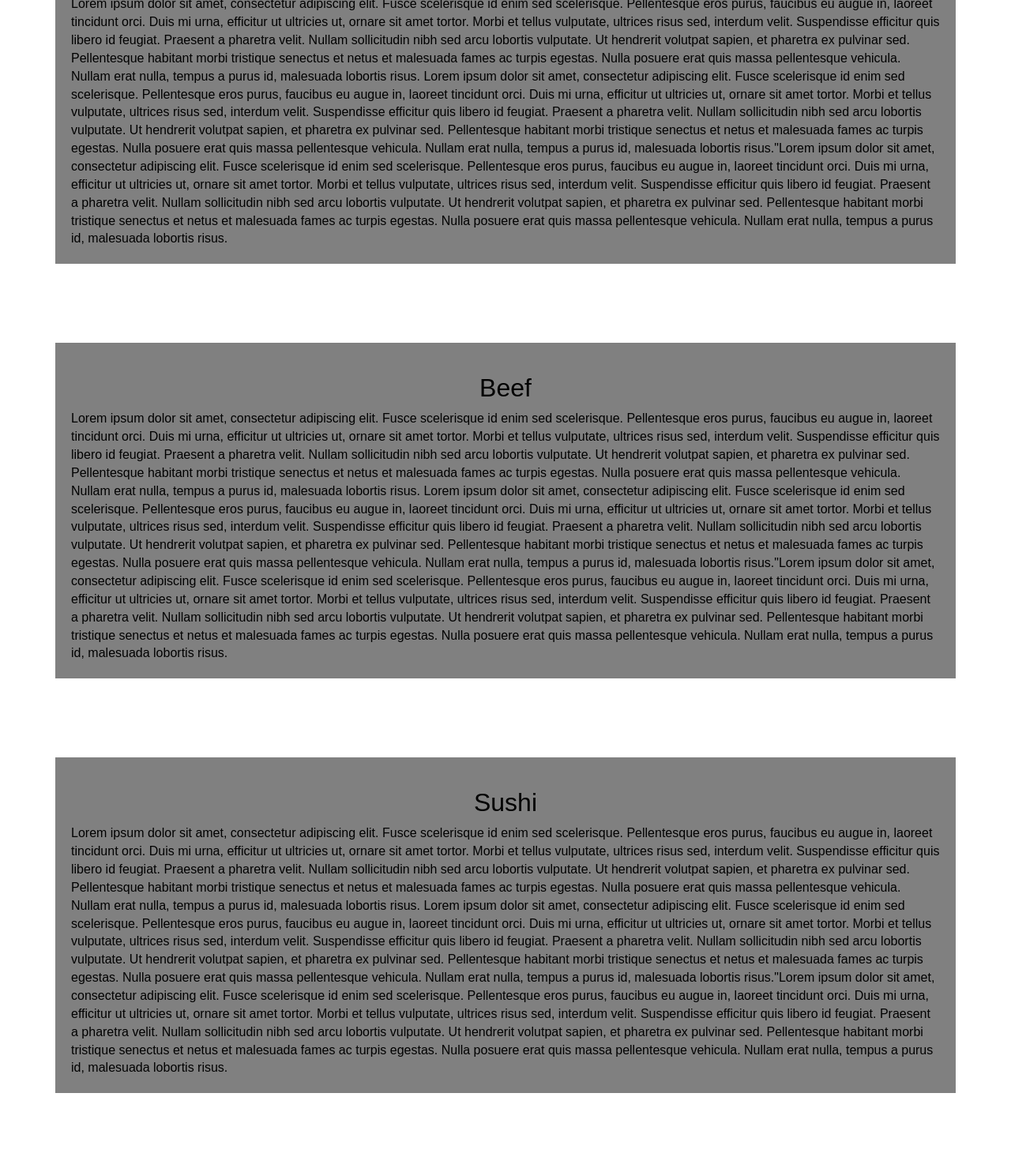
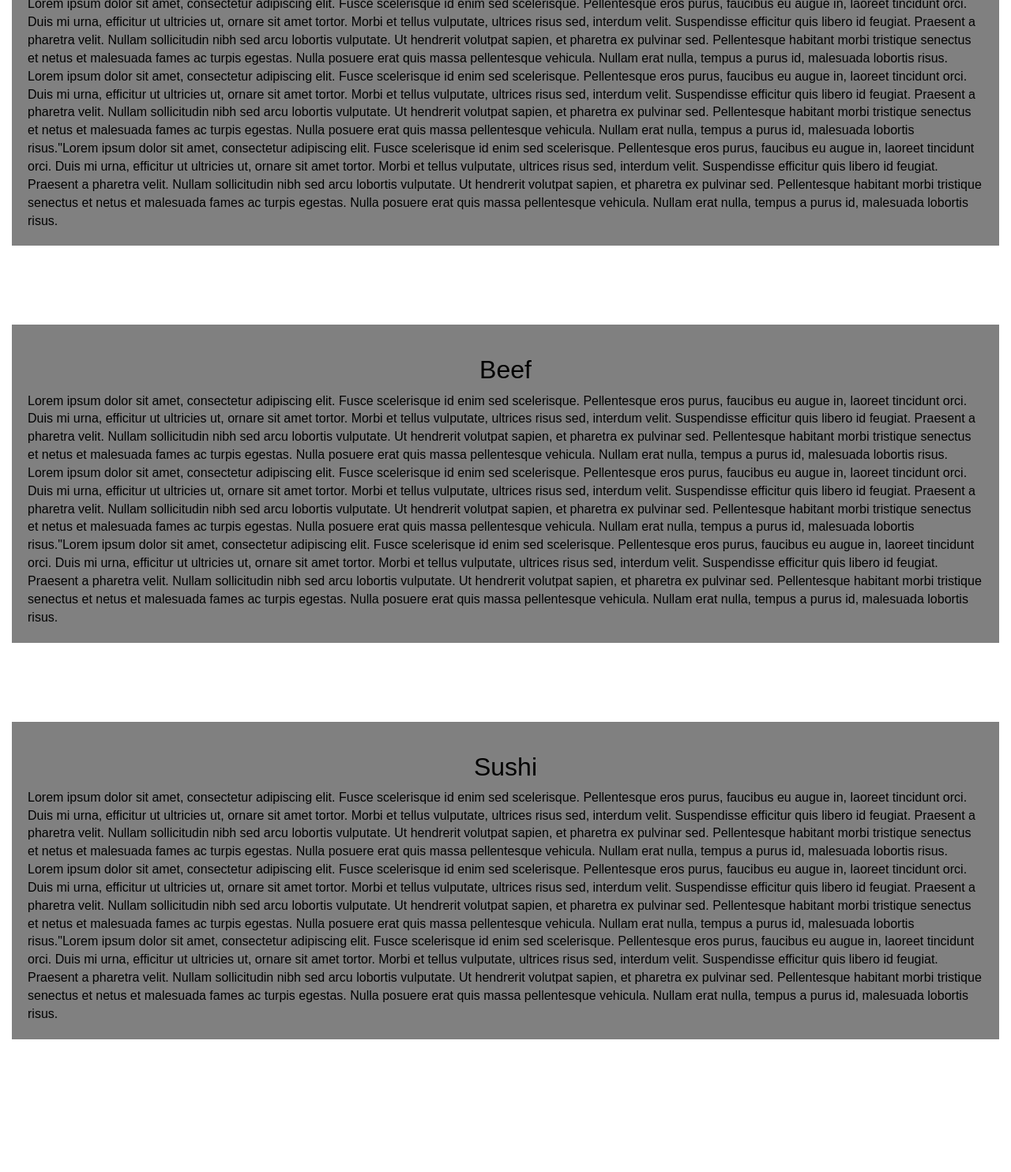
Before and after one commit to johannaly/coursera-html-css-javascript, a plain HTML site: page module3-solution/index.html in a window 1280 px wide. Shown: the part 308-1792 px from the top of the page at 79% size. After the commit the page ends 1724 px from the top, so only its background shows below. Drawn offline with Linux system fonts and the light colour scheme.

Commit message:
grid system

```diff
--- a/module3-solution/css/style.css
+++ b/module3-solution/css/style.css
@@ -76,10 +76,6 @@ h3 {
     background-color: grey;
     padding: 20px;
 }
-/*
-#main-content {
-    width: 100%;
-}*/
 
 @media (min-width: 992px) {
     #collapsable-nav {
@@ -92,9 +88,3 @@ h3 {
         display: none !important;
     }
 }
-
-@media (max-width: 767px) {
-    .navbar-default .navbar-collapse {
-        border-color: #f6b319;
-    }
-}
--- a/module3-solution/index.html
+++ b/module3-solution/index.html
@@ -26,7 +26,7 @@
                 <div class="navbar-brand">
                     <a href="index.html"><h1>Food, LLC</h1></a>
                 </div>
-                <button type="button" class="navbar-toggle collapsed" data-toggle="collapse"
+                <button type="button" class="navbar-toggle collapsed visible-xs" data-toggle="collapse"
                 data-target="#collapsable-nav" aria-expanded="false">
                     <span class="sr-only">Toggle navigation</span>
                     <span class="icon-bar"></span>
@@ -49,9 +49,9 @@
             </ul>
         </div>
     </header>
-    <div id="main-content" class="container">
+    <div id="main-content" class="container col-lg-12 col-md-12 col-sm-12 col-xs-12">
             <h2 id="menu-title" class="text-center">Our Menu</h2>
-            <div class="content col-xs-12 col-lg-12 col-md-12"><h3 id="chicken-title" class="text-center">Chicken</h3>Lorem ipsum dolor sit amet,
+            <div class="content"><h3 id="chicken-title" class="text-center">Chicken</h3>Lorem ipsum dolor sit amet,
                 consectetur adipiscing elit.
                 Fusce scelerisque id enim sed scelerisque. Pellentesque eros purus,
                 faucibus eu augue in, laoreet tincidunt orci. Duis mi urna, efficitur ut ultricies ut,
@@ -78,8 +78,7 @@
                 Nulla posuere erat quis massa pellentesque vehicula. Nullam erat nulla, tempus a purus id,
                 malesuada lobortis risus.
             </div>
-
-            <div class="content col-xs-12"><h3 id="beef-title" class="text-center">Beef</h3>
+            <div class="content"><h3 id="beef-title" class="text-center">Beef</h3>
                 Lorem ipsum dolor sit amet, consectetur adipiscing elit.
                 Fusce scelerisque id enim sed scelerisque. Pellentesque eros purus,
                 faucibus eu augue in, laoreet tincidunt orci. Duis mi urna, efficitur ut ultricies ut,
@@ -106,9 +105,7 @@
                 Nulla posuere erat quis massa pellentesque vehicula. Nullam erat nulla, tempus a purus id,
                 malesuada lobortis risus.
             </div>
-
-            <div class="content col-xs-12
-            "><h3 id="sushi-title" class="text-center">Sushi</h3>
+            <div class="content"><h3 id="sushi-title" class="text-center">Sushi</h3>
                 Lorem ipsum dolor sit amet, consectetur adipiscing elit.
                 Fusce scelerisque id enim sed scelerisque. Pellentesque eros purus,
                 faucibus eu augue in, laoreet tincidunt orci. Duis mi urna, efficitur ut ultricies ut,
```
